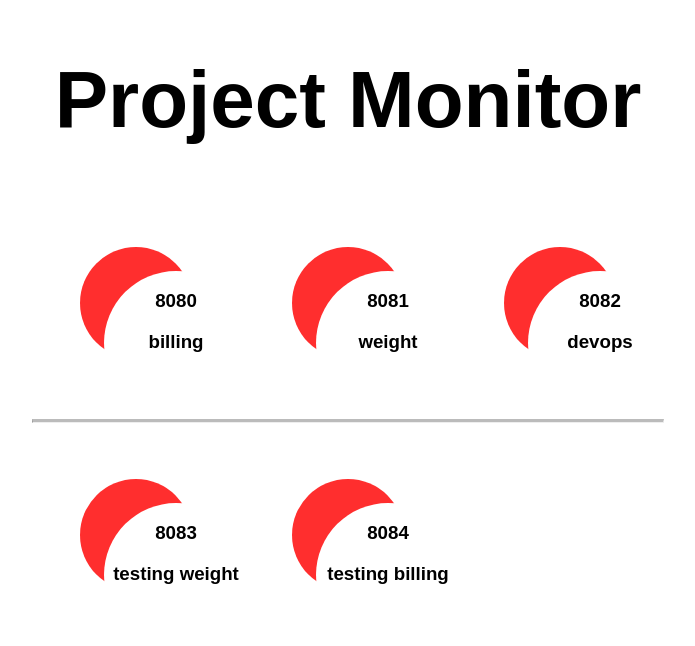
After one commit to yairelmaliah/gan-shmuel-team-a, a Flask app: template devops/templates/monitor.html in a window 1280 px wide. The commit adds this page. Shown: the top 646 px of the page, without its empty margins (292-987 px from the left). Run offline with Flask 2, Linux system fonts and the light colour scheme; the template is opened without the code that fills it, so the values that code supplies are empty.

Commit message:
testing ci

```diff
--- /dev/null
+++ b/devops/templates/monitor.html
@@ -0,0 +1,109 @@
+<!DOCTYPE html>
+<html lang="en">
+<head>
+    <meta charset="UTF-8">
+    <meta http-equiv="X-UA-Compatible" content="IE=edge">
+    <meta name="viewport" content="width=device-width, initial-scale=1.0">
+    <style>
+
+    h1 {
+        text-align: center;
+        font-family: sans-serif;
+        font-size: 5rem;
+    }
+
+    .main {
+        width: 50%;
+        margin: 0 auto;
+    }
+
+    .container {
+        border-radius: 70%;
+        display: inline-block;
+        height: 7rem;
+        width: 7rem;
+        position: relative;
+        margin: 3rem;
+    }
+
+    .inner-container {
+        background-color: white;
+        border-radius: 50%;
+        height: 9rem;
+        width: 9rem;
+        position: absolute;
+        top: 1.5rem;
+        left: 1.5rem;
+        text-align: center;
+        font-family: sans-serif;
+    }
+    hr.solid {
+  border-top: 3px solid #bbb;
+}
+.vl {
+  border-left: 3px solid green;
+  height: 100px;
+}
+
+    </style>
+    <title>Project Monitor</title>
+</head>
+<body>
+    <h1>Project Monitor</h1>
+
+    <div class="main">
+        <div class="container" id="8080">
+            <div class="inner-container">
+                <h3>8080</h3>
+                <h3>billing</h3>
+            </div>
+
+        </div>
+
+        <div class="container" id="8081">
+            <div class="inner-container">
+                <h3>8081</h3>
+                <h3>weight</h3>
+            </div>
+        </div>
+        <div class="container" id="8082">
+            <div class="inner-container">
+                <h3>8082</h3>
+                <h3>devops</h3>
+            </div>
+
+        </div>
+        <hr class="solid">
+        <div class="container" id="8083">
+            <div class="inner-container">
+                <h3>8083</h3>
+                <h3>testing weight</h3>
+            </div>
+        </div>
+        <div class="container" id="8084">
+            <div class="inner-container">
+                <h3>8084</h3>
+                <h3>testing billing</h3>
+            </div>
+        </div>
+
+    </div>
+    <script>
+        fetch('/tmp/monitor.txt')
+        .then(response => response.text())
+        .then(data => {
+          console.log(data)
+              for(let i=0 ; i<=10 ; i+=2) {
+                  let port = 8080 + (i/2);
+                  if(data[i] == "opened") {
+                      document.getElementById(port).style.backgroundColor = "#00D100";
+                  } else {
+                      document.getElementById(port).style.backgroundColor = "#FF2E2E";
+                  }
+              }
+            }
+            );
+
+        </script>
+</body>
+</html>
--- a/weight/app/templates/index.html
+++ b/weight/app/templates/index.html
@@ -88,7 +88,7 @@
     </style>
   </head>
   <body>
-    <h1>Welcome to Kibbutz Gan Shmuel-Weight System</h1>
+    <h1>Welcome to Kibbutz Gan Shmuel - Weight System</h1>
     <nav>
       <a href="/">Home</a>
       <a href="{{ url_for('ui_get_health') }}">Health Check</a>
```
Also changed, not shown: devops/monitor.py (added, +20 -0 lines).
